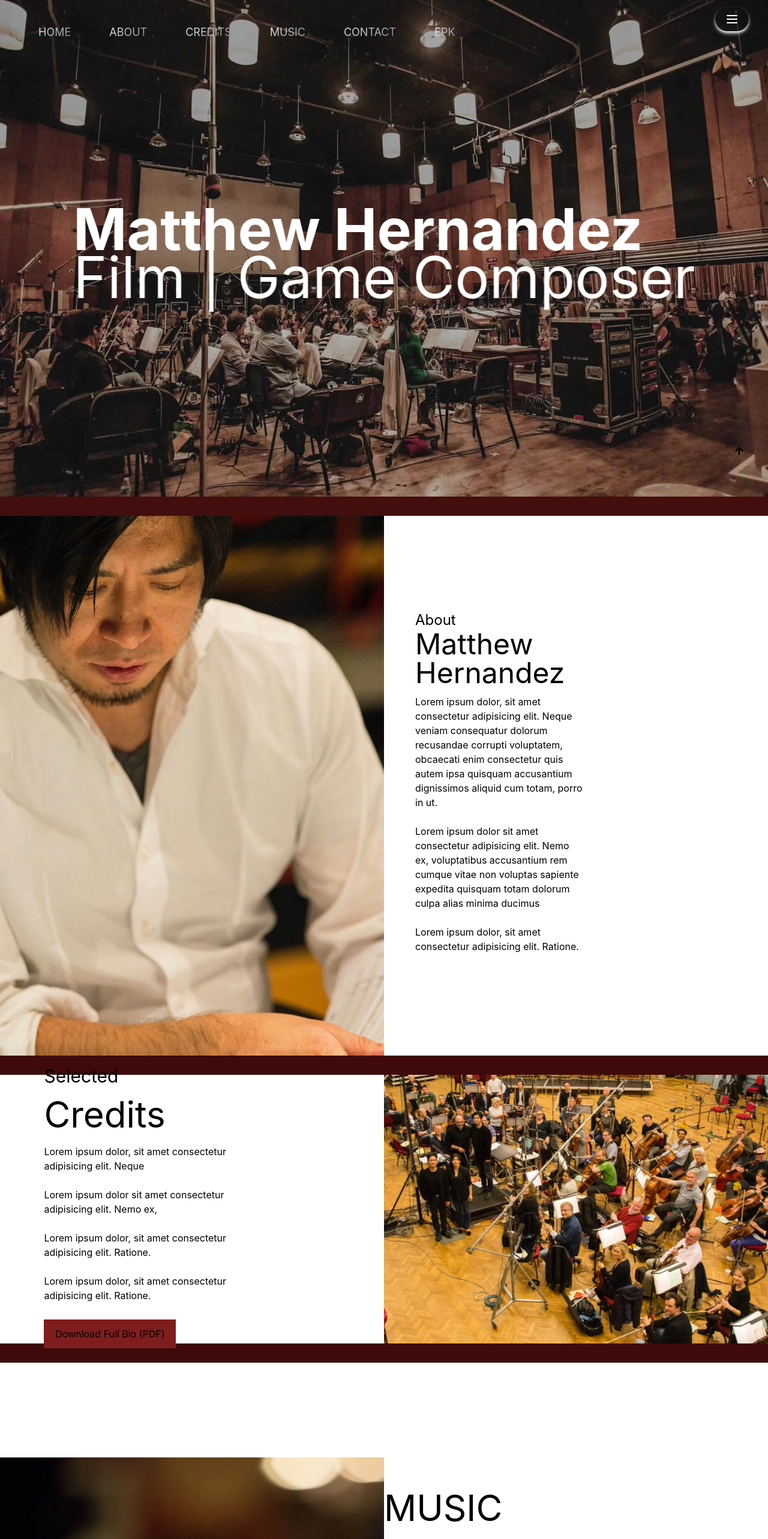
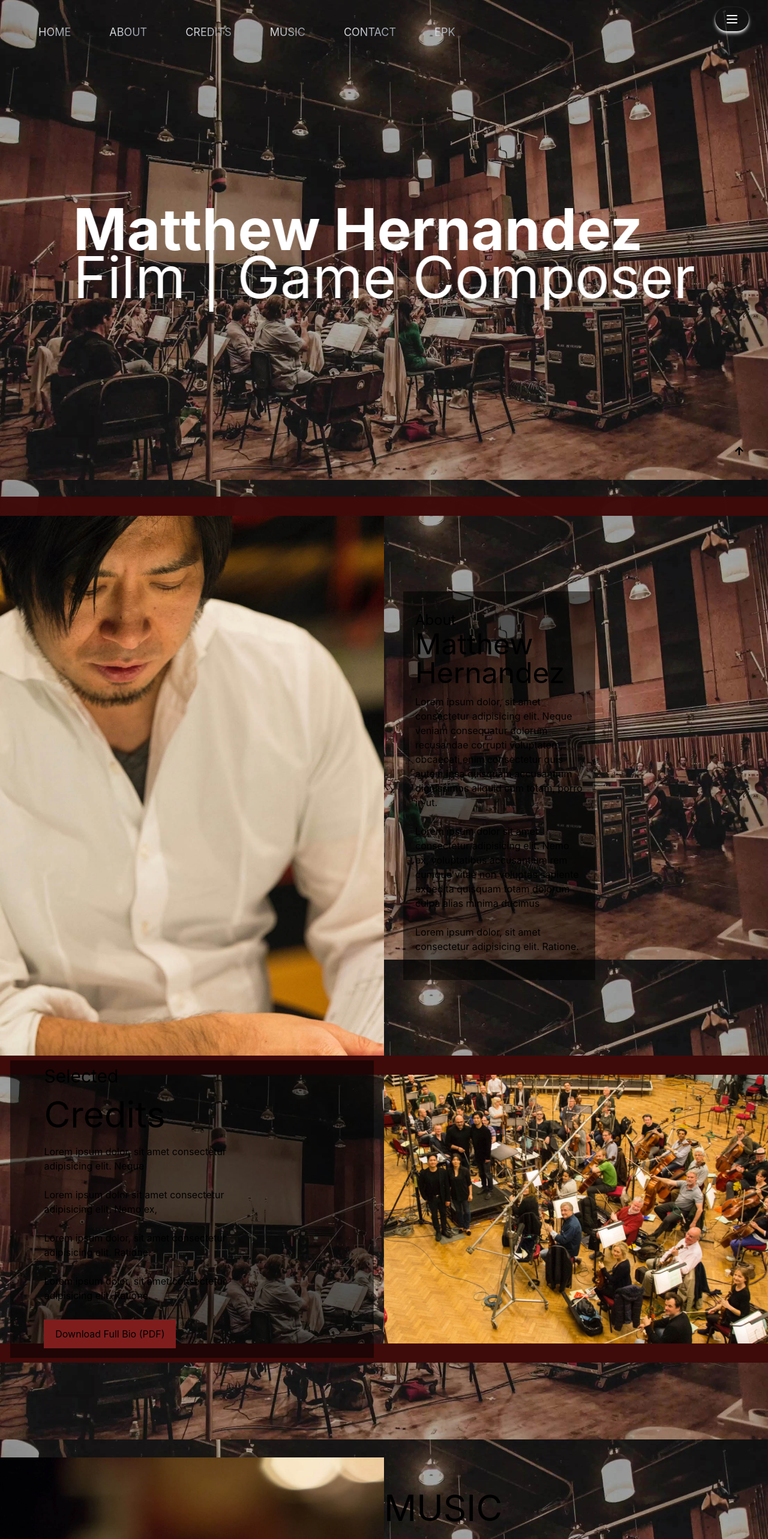
Before and after one commit to Cyber-Digital-llc/Matthews-Portfolio-Website-FE, a Next.js app: page / in a window 1280 px wide. Shown: the top 2566 px of the page at 60% size. Built offline with nearby package versions, Linux system fonts and the light colour scheme.

Commit message:
making bg parallax

```diff
--- a/components/About.jsx
+++ b/components/About.jsx
@@ -10,9 +10,9 @@ const About = () => {
         <div className="w-full lg:max-h-max flex justify-end xl:items-center bg-headShotBGI bg-cover bg-center md:bg-contain lg:w-full md:min-h-max md:flex md:justify-end lg:bg-fit lg:h-[600px] lg:flex lg:flex-row lg:justify-end  lg:min-h-max xl:justify-end xl:w-[50vw] xl:h-[900px] xl:min-h-[900px] xl:bg-cover xl:flex h-96 bg-scroll mx-auto bg-no-repeat 2xl:flex "></div>
       </div>
 
-      <div className="flex w-full justify-center md:w-[50vw] lg:w-[50vw] xl:w-[50vw] 2xl:w-[50vw] ">
+      <div className="flex w-full  justify-center md:w-[50vw] lg:w-[50vw] xl:w-[50vw] 2xl:w-[50vw] ">
         <div className="flex w-full justify-center mx-auto py-[3%] lg:justify-start md:justify-start xl:justify-start ">
-          <div className="w-full lg:mx-auto px-10 xl:mx-8 xl:px-5 2xl:px-10 md:w-1/2 md:px-0 ">
+          <div className="w-full bg-black bg-opacity-50 py-8 lg:mx-auto px-10 xl:mx-8 xl:px-5 2xl:px-10 md:w-1/2 md:px-0 ">
             <h2 className="text-2xl  max-w-prose">About</h2>
             <p className="text-5xl py-0 max-w-prose">Matthew Hernandez</p>
             <p className="py-3 max-w-prose">
--- a/components/ContactForm.jsx
+++ b/components/ContactForm.jsx
@@ -30,7 +30,7 @@ export default function ContactForm() {
   return (
     <div
       id="contact"
-      className="flex w-[100vw] justify-center align-middle content-center items-center border-t-[2rem]
+      className="flex w-[100vw]  bg-black bg-opacity-50 justify-center align-middle content-center items-center border-t-[2rem]
       border-t-[rgb(63,10,10)]"
     >
       <div className="flex flex-col md:flex-row lg:flex-row xl:flex-row 2xl:flex-row align-middle content-center justify-center">
--- a/components/Credits.jsx
+++ b/components/Credits.jsx
@@ -7,8 +7,8 @@ const Credits = () => {
       className="flex flex-col-reverse align-middle xxs:flex-col xs:flex-col xl:pt-0 xl:flex xl:flex-row xl:w-full xl:h-[60vh] lg:flex lg:flex-row lg:h-max md:flex md:h-max sm:flex sm:flex-row sm:h-max py-0 px-0 w-full sm:items-center border-t-[2rem]
       border-t-[rgb(63,10,10)]"
     >
-      <div className="flex w-full h-auto py-0 justify-center ">
-        <div className="flex justify-center mx-auto px-0 lg:justify-start lg:px-0 md:justify-start md:px-0 xl:justify-start xl:px-14 xl:py-0">
+      <div className="flex   w-full h-auto  justify-center ">
+        <div className="flex bg-black bg-opacity-50 py-12 justify-center mx-auto px-0 lg:justify-start lg:px-0 md:justify-start md:px-0 xl:justify-start xl:px-14 xl:py-0">
           <div className="w-[65%] xl:py-0">
             <h2 className="text-3xl py-2">Selected</h2>
             <p className="text-6xl py-2">Credits</p>
--- a/components/Header.jsx
+++ b/components/Header.jsx
@@ -8,7 +8,7 @@ const Header = () => {
     // <>
     <div
       id="home"
-      className=" w-[100vw] px-10 bg-cover bg-no-repeat lg:bg-cover 2xl:bg-cover bg-center bg-headerBGI md:bg-fixed md:w-[100vw] xl:h-[97vh] mx-auto flex items-center justify-center flex-col lg:bg-fixed lg:items-center md:h-screen md:max-h-[1198px] min-h-[676px] sm:bg-fixed sm:min-h-[724px] md:min-h-[828px] 2xl:bg-fixed 2xl:min-h-[940px] 2xl:h-[800px] scrollbar-hide relative overflow-y-auto overflow-x-hidden md:overflow-x-visible md:overflow-y-visible"
+      className=" w-[100vw] px-10 bg-fixed bg-contain bg-no-repeat lg:bg-cover 2xl:bg-cover bg-center md:bg-fixed md:w-[100vw] xl:h-[97vh] mx-auto flex items-center justify-center flex-col lg:bg-fixed lg:items-center md:h-screen md:max-h-[1198px] min-h-[676px] sm:bg-fixed sm:min-h-[724px] md:min-h-[828px] 2xl:bg-fixed 2xl:min-h-[940px] 2xl:h-[800px] scrollbar-hide relative overflow-y-auto overflow-x-hidden md:overflow-x-visible md:overflow-y-visible"
     >
       {/* //     <div className="flex-col">
     //       <h1 className="font-bold text-8xl pt-2 text-[32px] sm:text-6xl xl:text-8xl my-8 mb-2 md:mt-10 md:my-12 md:mb-6 ">
--- a/pages/index.js
+++ b/pages/index.js
@@ -13,7 +13,7 @@ import ScrollToTopButton from "../components/ScrollToTopButton";
 
 export default function Home() {
     return (
-        <div className=''>
+        <div className='w-[100vw] px-10 bg-cover bg-no-repeat lg:bg-cover 2xl:bg-cover bg-center bg-headerBGI md:bg-fixed md:w-[100vw] mx-auto flex items-center justify-center flex-col min-h-[676px] scrollbar-hide relative overflow-y-auto overflow-x-hidden md:overflow-x-visible md:overflow-y-visible'>
             <Head>
                 <title>Matthew Hernandez</title>
                 <meta name='description' content='Film & Game Composer' />
```
